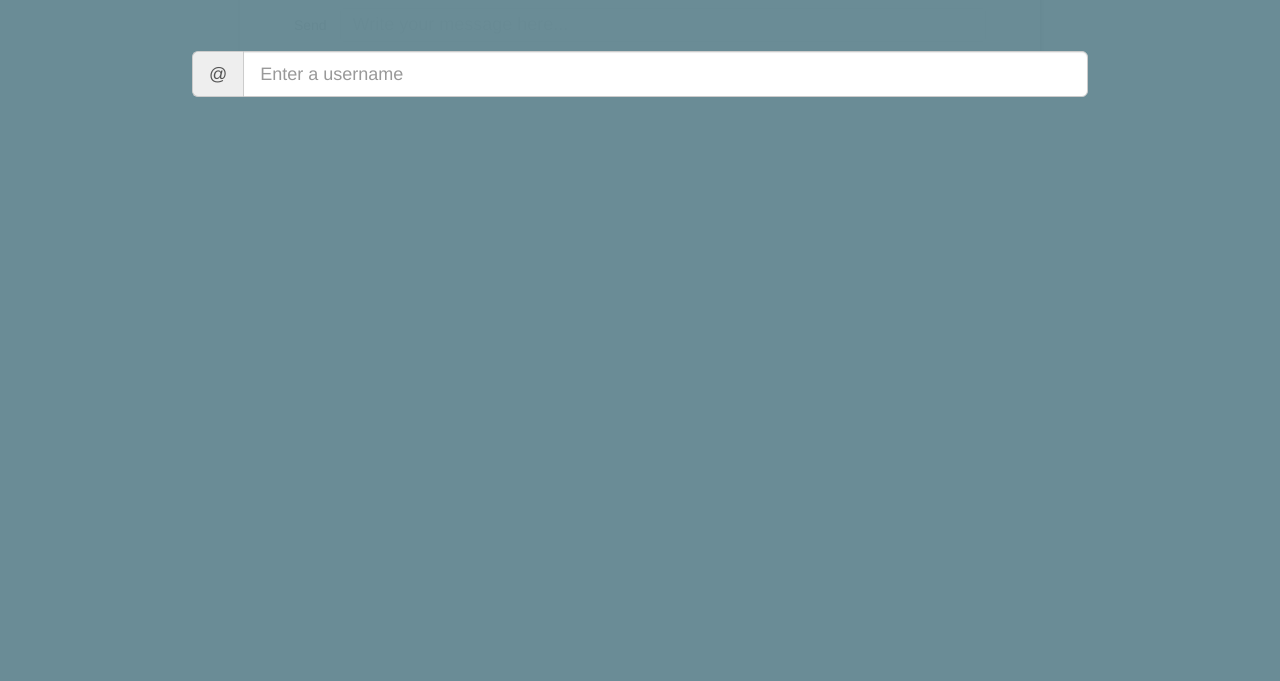
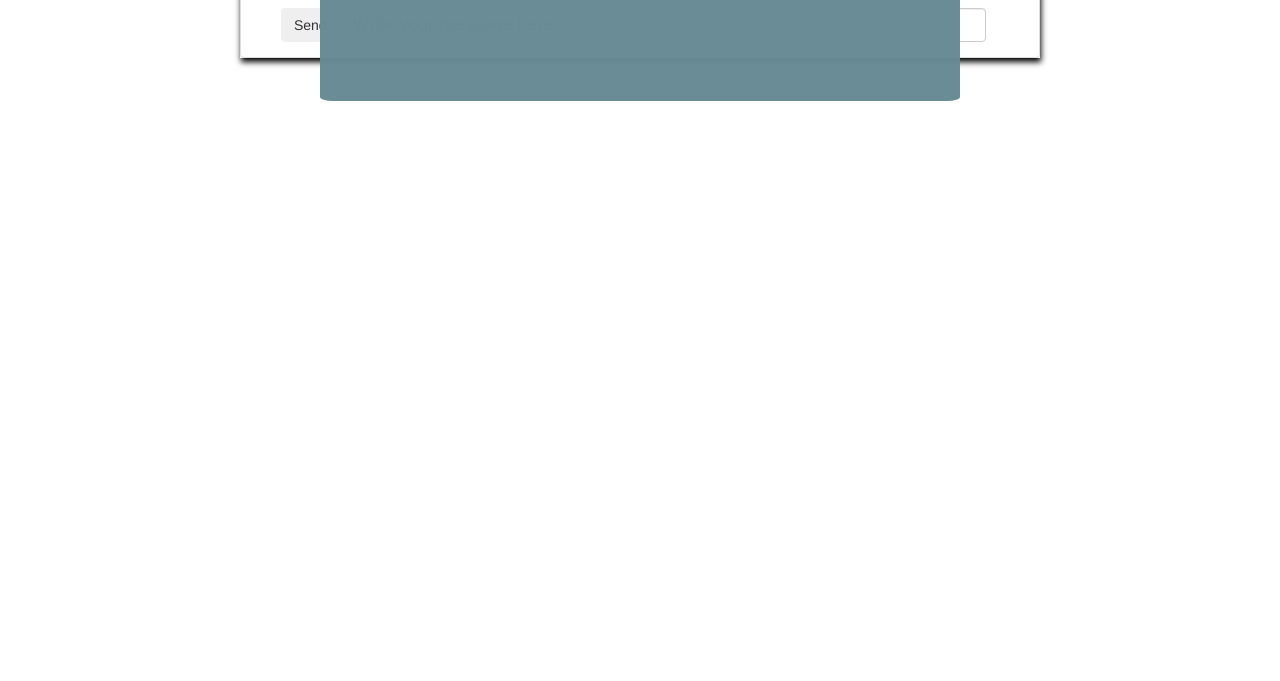
Before and after one commit to TIY-Charleston-Front-End-May2015/team1, a website: page index.html in a window 1280 px wide. Shown: the part 119-800 px from the top of the page. Drawn offline with nearby package versions, Linux system fonts and the light colour scheme; no server answers.

Commit message:
formatted login

```diff
--- a/index.html
+++ b/index.html
@@ -28,13 +28,15 @@
       <ul class="list-group" id="list">
 
       </ul>
-      <form class="messageForm" action=""><div class="form-group"><button class="btn">Send</button><input name="messageInput" type="text" class="form-control messageInput" placeholder="Write your message here..."></div></form>
+      <form class="messageForm" action=""><div class="form-group"><button class="btn">Send</button><input name="messageInput" type="text" class="form-control messageInput" placeholder="Write your message here..."></div>
+      </form>
 
     </div>
 
   </div>
 </div>
 </body>
+<script src="bower_components/moment/moment.js"></script>
 <script src="bower_components/jquery/dist/jquery.js"></script>
 <script src="bower_components/underscore/underscore.js"></script>
 <script type="text/javascript" src="template.js"></script>
--- a/style.scss
+++ b/style.scss
@@ -19,17 +19,20 @@
 .fullscreen {
   display: block;
   position: fixed;
-  width: 100%;
-  height: 100%;
+  left: 25%;
+  width: 50%;
+  height: 200px;
+  min-width: 400px;
   background-color: rgba(104, 138, 148, 0.98);
+  border-radius: 2%;
 }
 
 .input-group {
   text-align: center;
   font-size: 30px;
-  width: 70%;
+  width: 50%;
   margin: auto;
-  margin-top: 150px;
+  margin-top: 50px;
 }
 
 .main-container {
@@ -81,3 +84,15 @@
 .messageInput {
   font-size: 18px;
 }
+
+@media only screen and (min-device-width: 320px) and (max-device-width: 480px) {
+  .fullscreen {
+    left: 0;
+    width: 100%;
+    height: 100%;
+  }
+
+  .input-group {
+    width: 90%;
+  }
+}
```
Also changed, not shown: style.css.
